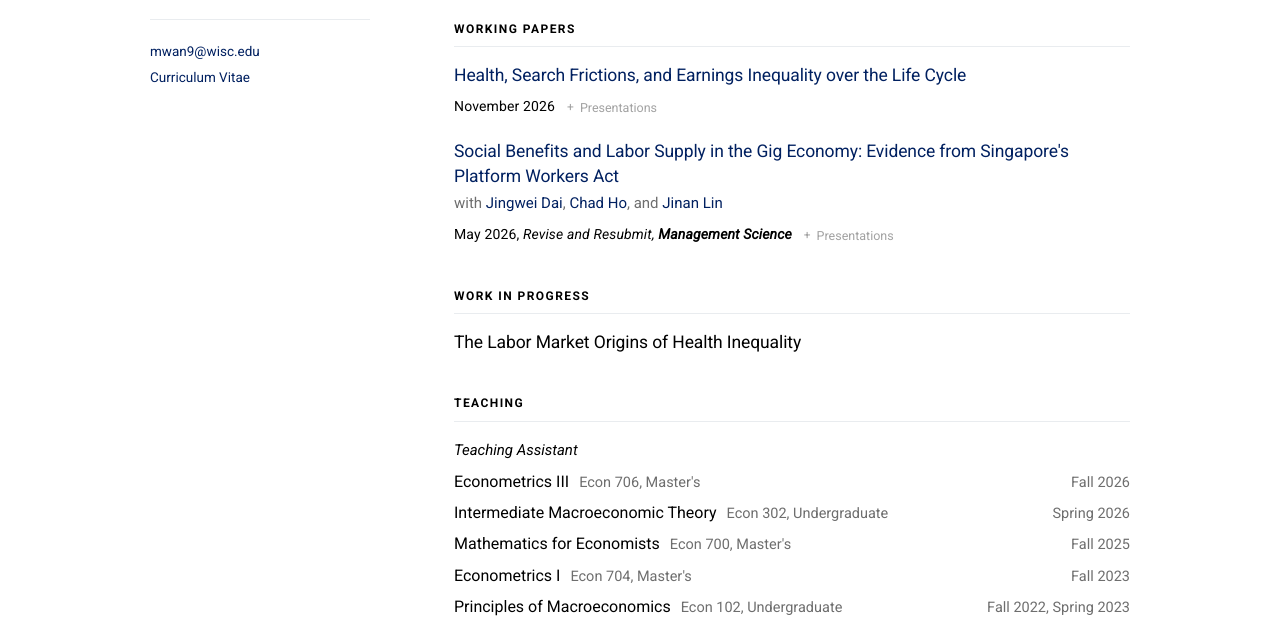
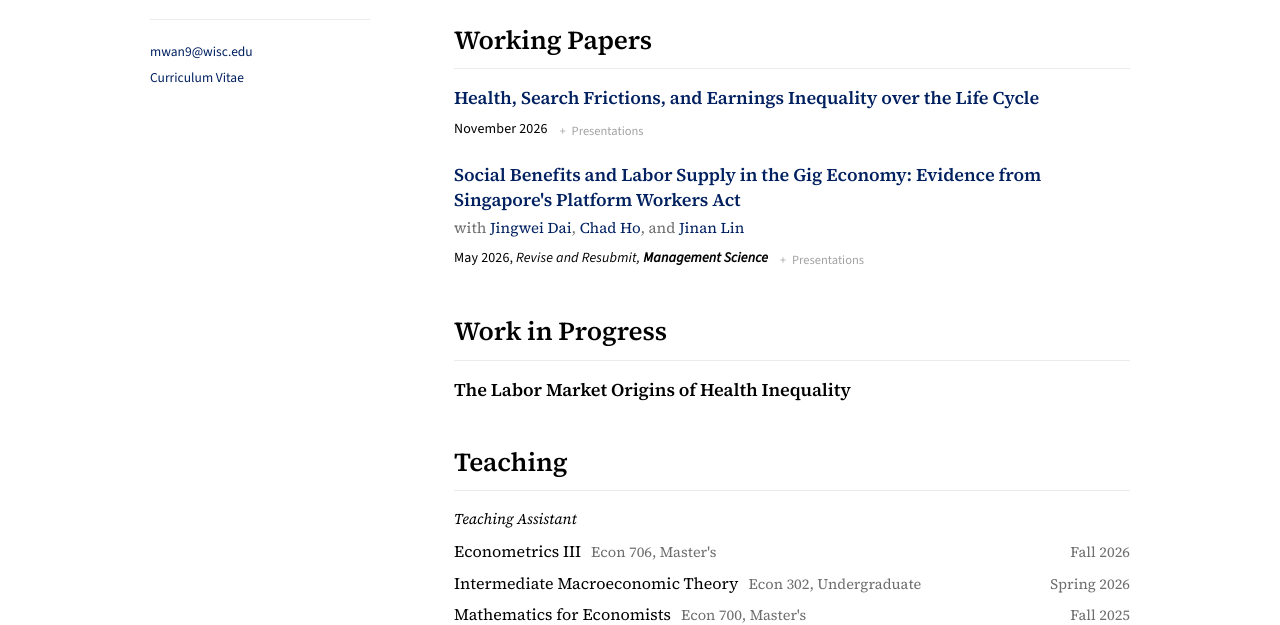
Before and after one commit to mengxi-wan/homepage, a plain HTML site: page index.html in a window 1280 px wide. Shown: the part 181-806 px from the top of the page. Drawn offline with nearby package versions, Linux system fonts and the light colour scheme.

Commit message:
Try Source Serif 4 / Source Sans 3 with larger section titles
Co-Authored-By: Claude Opus 5.5 <noreply@anthropic.com>

```diff
--- a/index.html
+++ b/index.html
@@ -14,7 +14,7 @@
 
 <link rel="preconnect" href="https://fonts.googleapis.com">
 <link rel="preconnect" href="https://fonts.gstatic.com" crossorigin>
-<link href="https://fonts.googleapis.com/css2?family=Roboto:ital,wght@0,400;0,500;0,700;1,400&display=swap" rel="stylesheet">
+<link href="https://fonts.googleapis.com/css2?family=Source+Sans+3:ital,wght@0,400;0,600;0,700;1,400&family=Source+Serif+4:ital,opsz,wght@0,8..60,400;0,8..60,600;1,8..60,400&display=swap" rel="stylesheet">
 
 <script>
   /* Apply the saved theme before the page paints, so there is no flash. */
@@ -45,8 +45,8 @@
   --link-rule:  rgba(0,32,96,.3);
   color-scheme: light;
 
-  --serif: "Roboto", system-ui, -apple-system, sans-serif;
-  --sans:  "Roboto", system-ui, -apple-system, sans-serif;
+  --serif: "Source Serif 4", Georgia, serif;
+  --sans:  "Source Sans 3", system-ui, -apple-system, sans-serif;
   --mono:  "Roboto", system-ui, -apple-system, sans-serif;
 }
 
@@ -160,11 +160,10 @@ main{
 .section{ margin-top:40px; }
 
 .section-title{
-  font-family:var(--sans);
-  font-size:12px;
-  font-weight:700;
-  letter-spacing:.12em;
-  text-transform:uppercase;
+  font-family:var(--serif);
+  font-size:26px;
+  font-weight:600;
+  letter-spacing:-.005em;
   color:var(--navy);
   padding-bottom:7px;
   border-bottom:1px solid var(--rule);
@@ -176,8 +175,8 @@ main{
 
 .paper-title{
   font-family:var(--serif);
-  font-size:17.5px;
-  font-weight:400;
+  font-size:18px;
+  font-weight:600;
   line-height:1.4;
   letter-spacing:-.006em;
   text-wrap:pretty;
```
